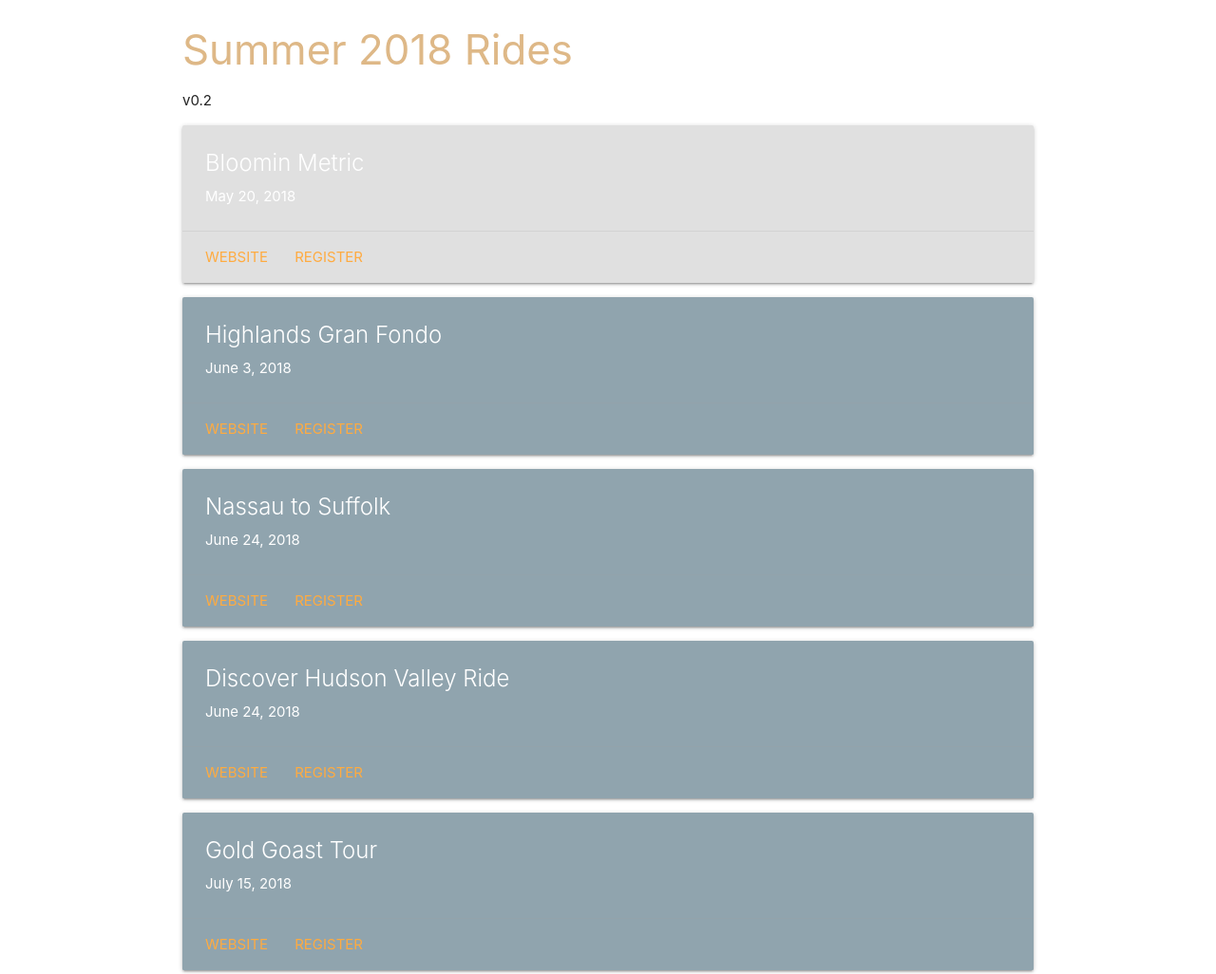
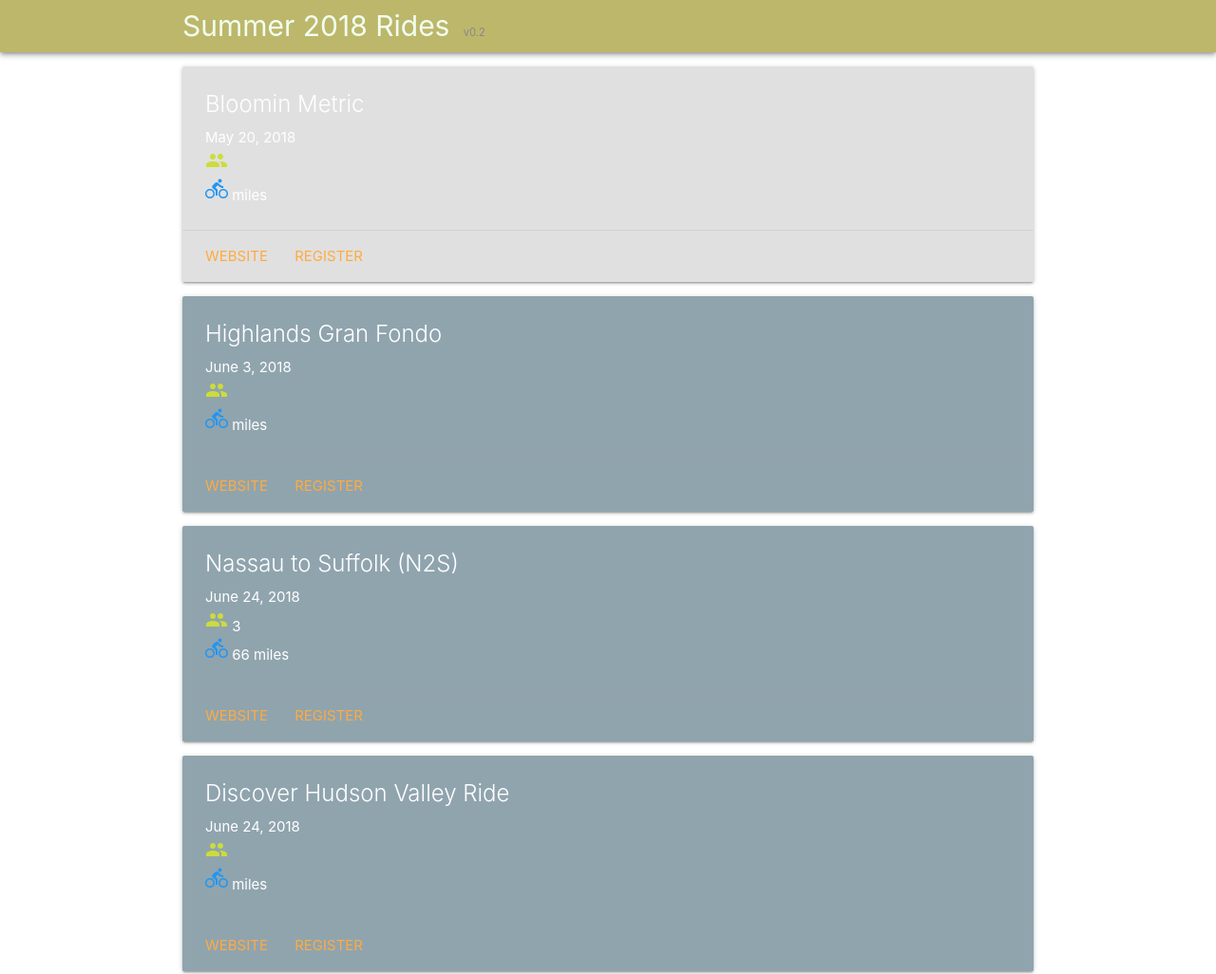
Before and after one commit to zxenlogics/zxenlogics.github.io, a website built with webpack: page src/index.htm in a window 1280 px wide. Shown: the top 1026 px of the page at 95% size. Built offline with nearby package versions, Linux system fonts and the light colour scheme.

Commit message:
Added page banner, added number of attendees and miles

```diff
--- a/src/css/site.scss
+++ b/src/css/site.scss
@@ -1,7 +1,15 @@
-h1, h2, h3 {
-    color: burlywood;
-}
 .version {
-    color: silver;
+    color: #888;
     font-size: 75%;
 }
+
+.banner {
+    background-color: darkkhaki;
+    padding: 5px 0;
+
+    .title {
+        font-size: 30px;
+        color: honeydew;
+        margin-right: 10px;
+    }
+}
--- a/src/events.json
+++ b/src/events.json
@@ -25,8 +25,10 @@
     },
     {
         "Id" : "",
-        "Name": "Nassau to Suffolk",
+        "Name": "Nassau to Suffolk (N2S)",
         "Date": "June 24, 2018",
+        "Riders" : 3,
+        "Miles" : 66,
         "Location": {
             "state": "NY",
             "city": "Long Island"
--- a/src/index.htm
+++ b/src/index.htm
@@ -17,11 +17,17 @@
     <link rel="stylesheet" href="./css/site.css">
 </head>
 <body>
+<div class="banner z-depth-2">
+    <div class="container">
+        <span class='title'>Summer 2018 Rides</span>
+        <span class='version'>v0.2</span>
+    </div>
+</div>
+<div class="container">
 
-<div class="container">
     <div id="app">
-            <h3>{{title}}</h3>
-            <span class='version'>v0.2</span>
+            <!-- <h3>{{title}}</h3> -->
+            <!-- <span class='version'>v0.2</span> -->
 
             <ul>
                 <li v-for="event in rides">
@@ -29,7 +35,11 @@
                     <div v-bind:class="[ event.IsActive ? 'blue-grey' : 'grey' ]" class="card lighten-2 z-depth-1">
                         <div class="card-content white-text">
                             <span class="card-title">{{event.Name}}</span>
-                            {{event.Date}}
+                            <p>{{event.Date}}</p>
+                            <p>
+                                <i class="material-icons lime-text">group</i> {{event.Riders}}
+                            </p>
+                            <p><i class="material-icons blue-text">directions_bike</i> {{event.Miles}} miles</p>
                         </div>
                         <div class="card-action">
                             <a v-bind:href="event.WebsiteUrl" target="_blank">Website</a>
```
Also changed, not shown: src/css/site.css.
